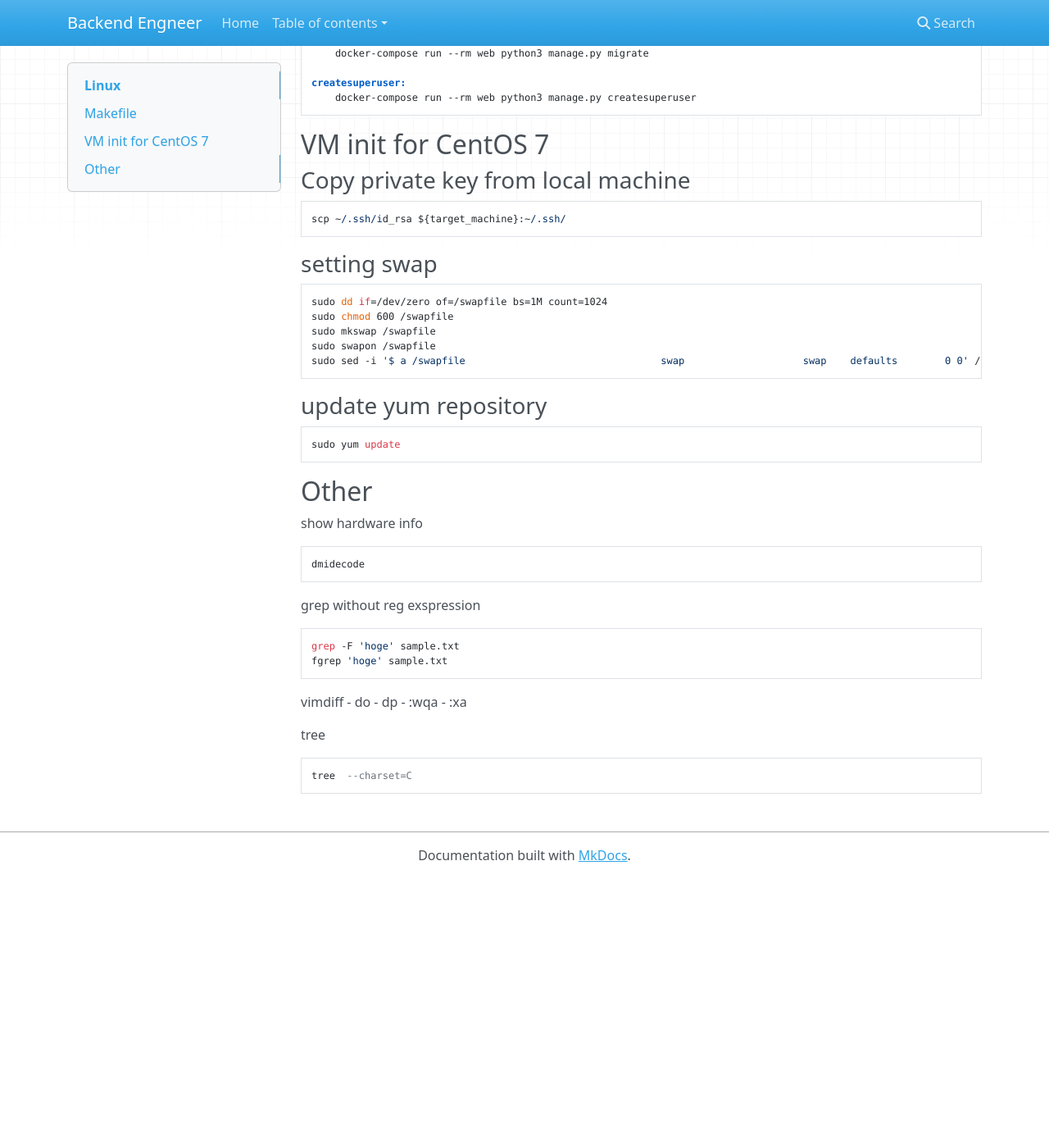
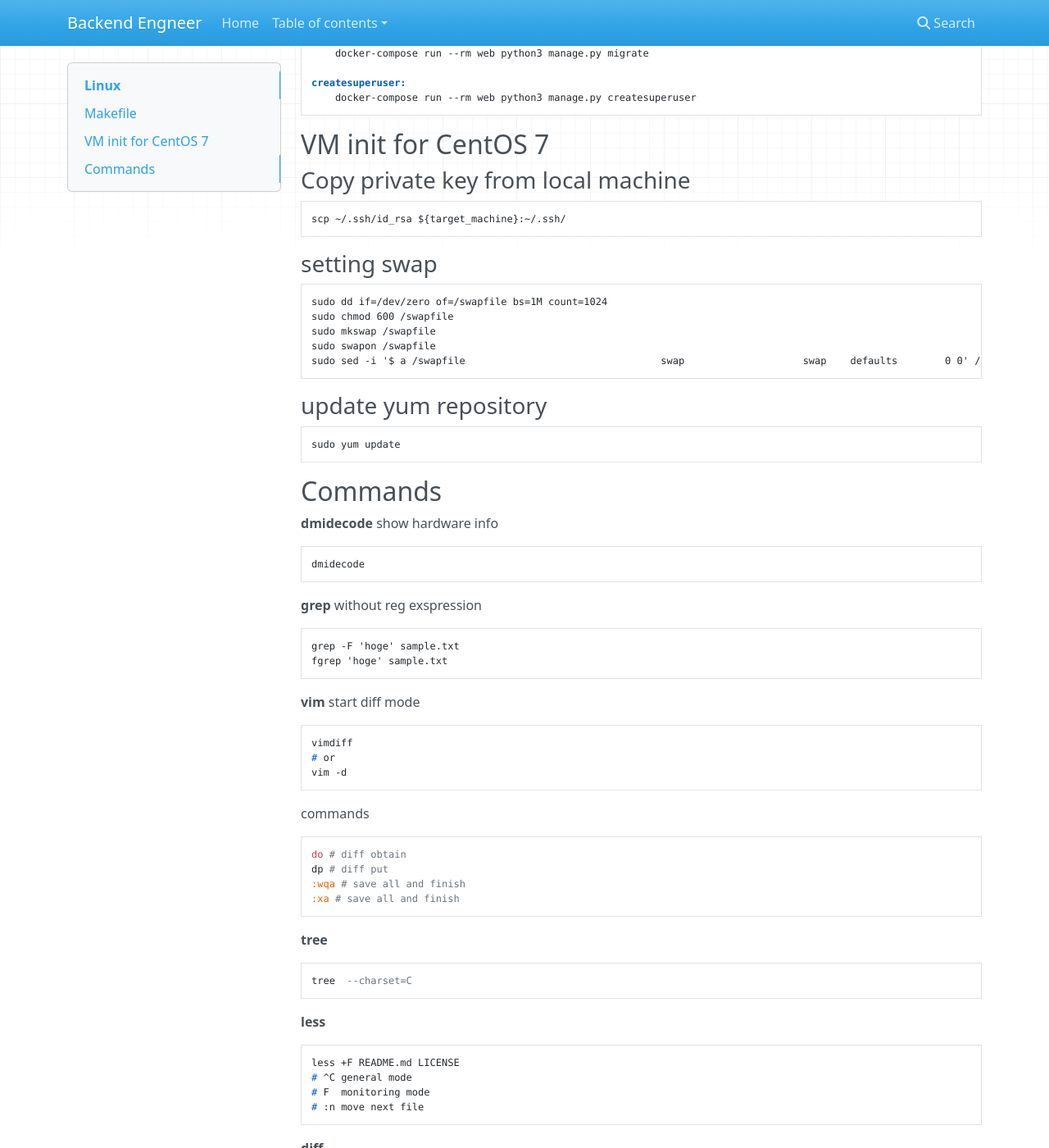
Before and after one commit to ymmmtym/backend-engneer, an MkDocs documentation site: the page built from docs/linux.md, in a window 1280 px wide and 1400 px high, scrolled down 250 px. Shown: the whole window at 82% size. Built offline with MkDocs 1.6.1, drawn with Linux system fonts in a browser that asks for light colours; nearby versions of some CDN libraries; before the commit the page ends 1321 px from its top, so only the background shows below that; some of the changed text lies outside the part shown.

Commit message:
update docs

````diff
--- a/docs/linux.md
+++ b/docs/linux.md
@@ -1,7 +1,6 @@
 # Linux
 ## Makefile
 ex)
-
 ```Makefile
 makemigrations:
     docker-compose run --rm web python3 manage.py makemigrations
@@ -15,12 +14,12 @@ createsuperuser:
 
 ## VM init for CentOS 7
 ### Copy private key from local machine
-```
+```shell
 scp ~/.ssh/id_rsa ${target_machine}:~/.ssh/
 ```
 
 ### setting swap
-```
+```shell
 sudo dd if=/dev/zero of=/swapfile bs=1M count=1024
 sudo chmod 600 /swapfile
 sudo mkswap /swapfile
@@ -29,32 +28,65 @@ sudo sed -i '$ a /swapfile                                 swap
 ```
 
 ### update yum repository
-```
+```shell
 sudo yum update
 ```
 
-## Other
+## Commands
+**dmidecode**
 show hardware info
-
-```
+```shell
 dmidecode
 ```
 
-grep without reg exspression
-
-```
+**grep**
+without reg exspression
+```shell
 grep -F 'hoge' sample.txt
 fgrep 'hoge' sample.txt
 ```
 
+**vim**
+start diff mode
+```shell
 vimdiff
-- do
-- dp
-- :wqa
-- :xa
+# or
+vim -d
+```
 
-tree
+commands
+```
+do # diff obtain
+dp # diff put
+:wqa # save all and finish
+:xa # save all and finish
+```
 
+**tree**
 ```
 tree  --charset=C
 ```
+
+**less**
+```shell
+less +F README.md LICENSE
+# ^C general mode
+# F  monitoring mode
+# :n move next file
+```
+
+**diff**
+```shell
+diff <($cmd1) <($cmd2)
+```
+
+**find**
+```
+find . -name ".sh" -type f exec chmod 755 {} +
+```
+
+**mdfind**
+for MacOS command.
+```shell
+mdfind -onlyin . ".md"
+```
````
Also changed, not shown: docs/python.md (+8 -1 lines).
